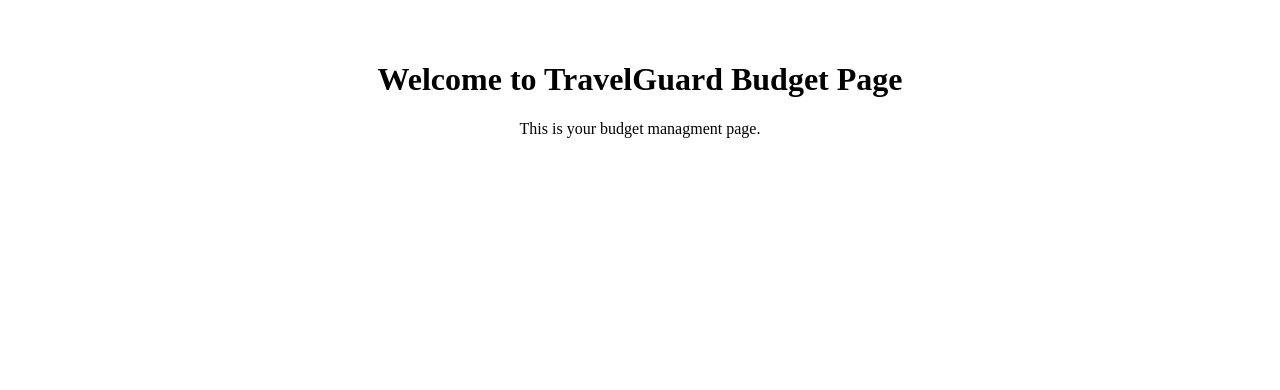
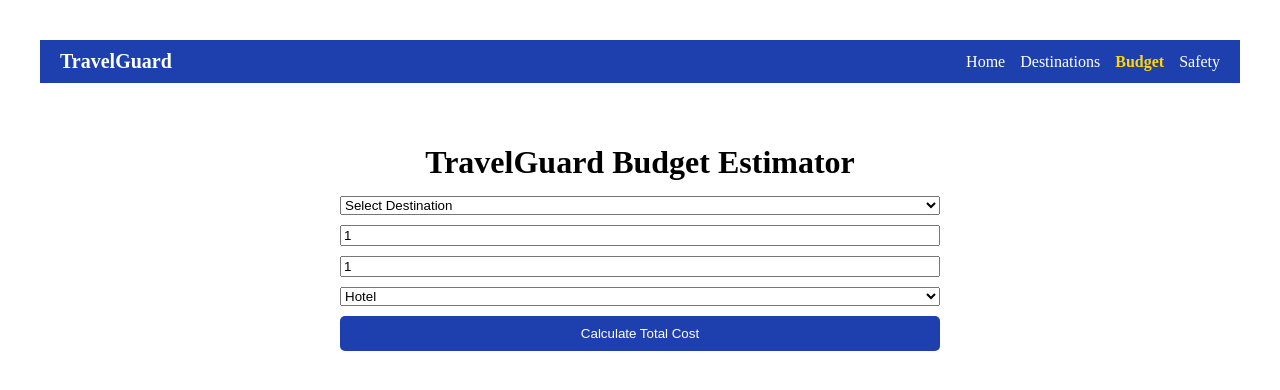
Before and after one commit to imirajullah/TravelGuard, a React (Vite) app: page /budget in a window 1280 px wide. Shown: the top 390 px of the page. Built offline with nearby package versions, Linux system fonts and the light colour scheme.

Commit message:
createnavbar&footer

```diff
--- a/src/App.jsx
+++ b/src/App.jsx
@@ -4,21 +4,29 @@
 import Destinations from "./pages/Destinations";
 import Budget from "./pages/Budget";
 import Safety from "./pages/Safety";
-
-
+import Navbar from "./components/Navbar/Navbar";
+// import Footer from "./components/Footer/Footer"; // Optional if you add footer later
 
 function App() {
   return (
     <Router>
-      <Routes>
+      <div style={{ display: "flex", flexDirection: "column", minHeight: "100vh" }}>
+        {/* Navbar always visible */}
+        <Navbar />
 
-        <Route path="/" element={<Home />} />
+        {/* Main content */}
+        <div style={{ flex: 1, padding: "20px" }}>
+          <Routes>
+            <Route path="/" element={<Home />} />
+            <Route path="/destinations" element={<Destinations />} />
+            <Route path="/budget" element={<Budget />} />
+            <Route path="/safety" element={<Safety />} />
+          </Routes>
+        </div>
 
-        <Route path="/destinations" element={<Destinations />} />
-        <Route path="/budget" element={<Budget />} />
-        <Route path="/safety" element={<Safety />} />
-        {/* Add more routes here later */}
-      </Routes>
+        {/* Optional Footer */}
+        {/* <Footer /> */}
+      </div>
     </Router>
   );
 }
--- /dev/null
+++ b/src/components/Footer/Footer.jsx
@@ -0,0 +1,10 @@
+
+const Footer = () => {
+  return (
+    <footer style={{ padding: "15px 20px", backgroundColor: "#1E40AF", color: "#fff", textAlign: "center", marginTop: "auto" }}>
+      TravelGuard © {new Date().getFullYear()} | All Rights Reserved
+    </footer>
+  );
+};
+
+export default Footer;
--- /dev/null
+++ b/src/components/Navbar/Navbar.jsx
@@ -0,0 +1,36 @@
+
+import { Link, useLocation } from "react-router-dom";
+
+const Navbar = () => {
+  const location = useLocation(); // to highlight active page
+
+  const navLinks = [
+    { name: "Home", path: "/" },
+    { name: "Destinations", path: "/destinations" },
+    { name: "Budget", path: "/budget" },
+    { name: "Safety", path: "/safety" },
+  ];
+
+  return (
+    <nav style={{ display: "flex", justifyContent: "space-between", alignItems: "center", padding: "10px 20px", backgroundColor: "#1E40AF", color: "#fff" }}>
+      <div style={{ fontWeight: "bold", fontSize: "20px" }}>TravelGuard</div>
+      <div style={{ display: "flex", gap: "15px" }}>
+        {navLinks.map((link) => (
+          <Link
+            key={link.path}
+            to={link.path}
+            style={{
+              color: location.pathname === link.path ? "#FFD700" : "#fff", // highlight active
+              textDecoration: "none",
+              fontWeight: location.pathname === link.path ? "bold" : "normal",
+            }}
+          >
+            {link.name}
+          </Link>
+        ))}
+      </div>
+    </nav>
+  );
+};
+
+export default Navbar;
--- a/src/pages/Budget.jsx
+++ b/src/pages/Budget.jsx
@@ -1,10 +1,80 @@
-import React from "react";  // ✅ only once
+import { useState } from "react";
 
 const Budget = () => {
+  const [destination, setDestination] = useState("");
+  const [travelers, setTravelers] = useState(1);
+  const [days, setDays] = useState(1);
+  const [accommodation, setAccommodation] = useState("Hotel");
+  const [totalCost, setTotalCost] = useState(null);
+
+  const prices = {
+    "Hunza Valley": 50,
+    Skardu: 60,
+    "Fairy Meadows": 40,
+  };
+
+  const accommodationMultiplier = {
+    Hotel: 1.5,
+    Hostel: 1,
+    Guesthouse: 1.2,
+  };
+
+  const calculateCost = () => {
+    if (!destination || travelers <= 0 || days <= 0) {
+      alert("Please fill in all fields correctly!");
+      return;
+    }
+    const cost = prices[destination] * travelers * days * accommodationMultiplier[accommodation];
+    setTotalCost(cost.toFixed(2));
+  };
+
   return (
-    <div>
-      <h1>Welcome to TravelGuard Budget Page</h1>
-      <p>This is your   budget managment page.</p>
+    <div style={{ padding: "20px", maxWidth: "600px", margin: "0 auto" }}>
+      <h1 style={{ marginBottom: "15px" }}>TravelGuard Budget Estimator</h1>
+
+      <div style={{ display: "flex", flexDirection: "column", gap: "10px", marginBottom: "15px" }}>
+        <select value={destination} onChange={(e) => setDestination(e.target.value)}>
+          <option value="">Select Destination</option>
+          <option value="Hunza Valley">Hunza Valley</option>
+          <option value="Skardu">Skardu</option>
+          <option value="Fairy Meadows">Fairy Meadows</option>
+        </select>
+
+        <input
+          type="number"
+          placeholder="Number of Travelers"
+          value={travelers}
+          onChange={(e) => setTravelers(Number(e.target.value))}
+          min={1}
+        />
+
+        <input
+          type="number"
+          placeholder="Number of Days"
+          value={days}
+          onChange={(e) => setDays(Number(e.target.value))}
+          min={1}
+        />
+
+        <select value={accommodation} onChange={(e) => setAccommodation(e.target.value)}>
+          <option value="Hotel">Hotel</option>
+          <option value="Hostel">Hostel</option>
+          <option value="Guesthouse">Guesthouse</option>
+        </select>
+
+        <button
+          onClick={calculateCost}
+          style={{ padding: "10px", backgroundColor: "#1E40AF", color: "#fff", border: "none", borderRadius: "5px" }}
+        >
+          Calculate Total Cost
+        </button>
+      </div>
+
+      {totalCost && (
+        <p style={{ fontWeight: "bold", fontSize: "18px" }}>
+          Estimated Total Cost: ${totalCost}
+        </p>
+      )}
     </div>
   );
 };
```
